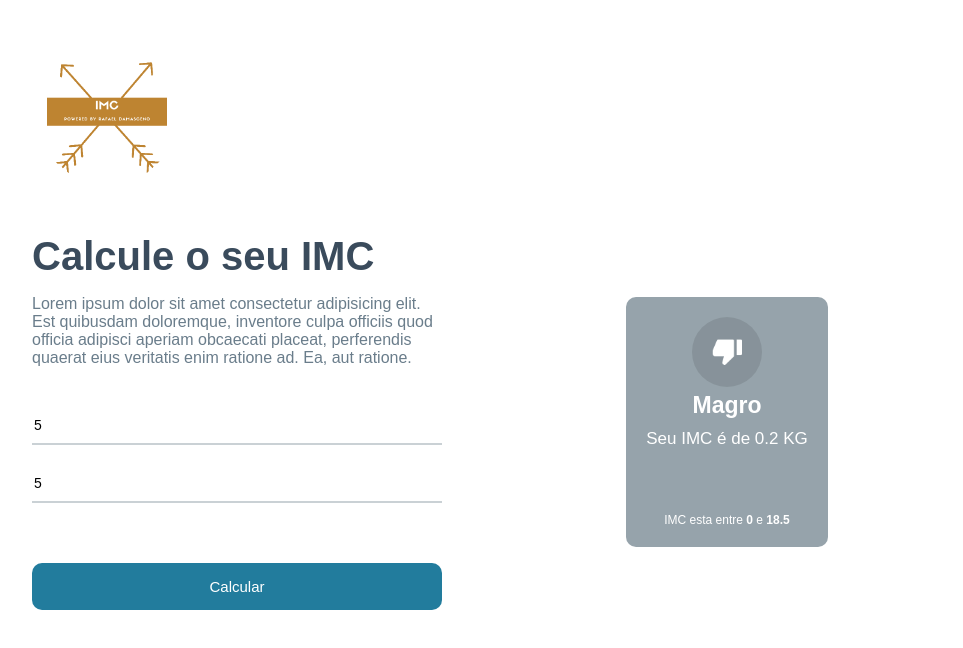
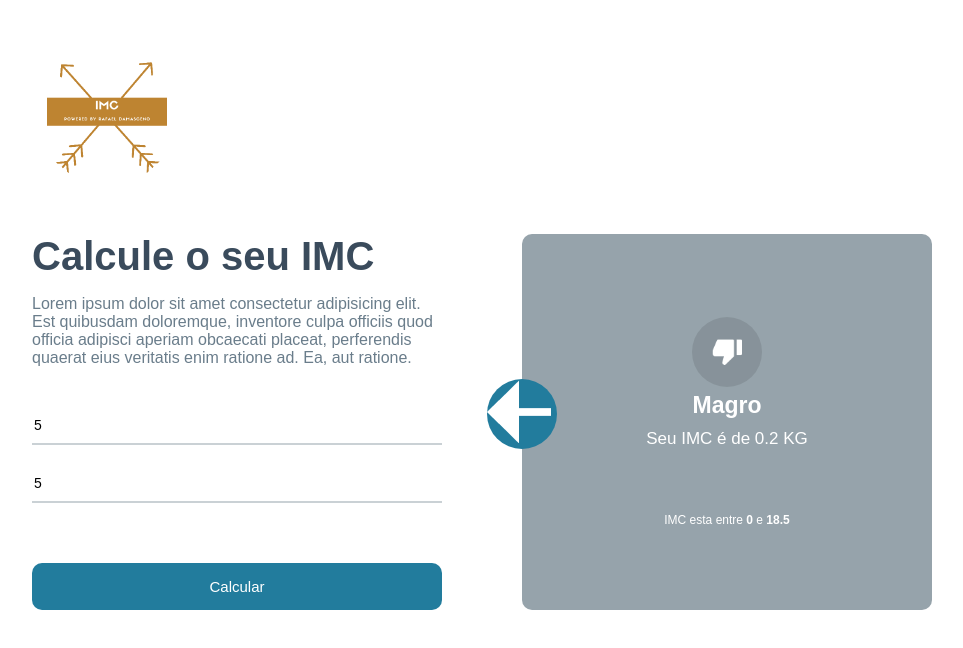
Before and after one commit to RafaelSdm/Calculadora-IMC, a React (Create React App) app in the folder react-calc-imc/: page / in a window 1280 px wide. Both pictures are taken after typing "5", "5" into the empty fields and a click on the button "Calcular". Shown: the top 648 px of the page, without its empty margins (158-1121 px from the left). Built offline with nearby package versions, Linux system fonts and the light colour scheme.

Commit message:
returns done

```diff
--- a/react-calc-imc/src/App.module.css
+++ b/react-calc-imc/src/App.module.css
@@ -99,7 +99,21 @@ header .headerContainer img{
     flex: 1;
     display: flex;
 
-    align-items: center;
-    justify-content: center;
+
 
 }
+
+.container .right .rightArrow{
+    position: absolute;
+    background-color: #227c9d;
+    width: 70px;
+    height: 70px;
+    border-radius: 50%;
+    justify-content: center;
+    align-items: center;
+    cursor: pointer;
+    margin-left: -35px;
+    margin-top: 145px;
+
+
+}
--- a/react-calc-imc/src/App.tsx
+++ b/react-calc-imc/src/App.tsx
@@ -3,6 +3,7 @@ import styles from './App.module.css'
 import logo from './assets/logo.png'
 import {calculateImc, Level, levels} from './helpers/imc'
 import {GridItem} from './components/GridItem'
+import arrow from './assets/leftarrow.png'
 
 
 
@@ -32,6 +33,13 @@ const App = () =>{
     }else{
       window.alert("aí nao bichaooo")
     }
+  }
+
+
+  const handleBackButton = () =>{
+    setShowItem(null)
+    setHeight(0)
+    setWeight(0)
   }
 
 
@@ -75,9 +83,12 @@ const App = () =>{
           {showItem &&
 
             <div className={styles.rightBig} >
-              <div className={styles.rightArrow}>
-                <GridItem item={showItem}/>
+              <div className={styles.rightArrow} onClick={handleBackButton} >
+
+                <img src={arrow} alt=""/>
+
               </div>
+              <GridItem item={showItem}/>
             </div>
 
           }
--- a/react-calc-imc/src/helpers/imc.ts
+++ b/react-calc-imc/src/helpers/imc.ts
@@ -23,8 +23,9 @@ export const calculateImc = (height: number, weight: number) => {
     for(let i in levels){
 
         if(imc >= levels[i].imc[0] && imc < levels[i].imc[1]){
-            levels[i].yourImc =  parseFloat(imc.toFixed(2));
-            return levels[i];
+            let levelCopy: Level = {...levels[i]}
+            levelCopy.yourImc =  parseFloat(imc.toFixed(2));
+            return levelCopy;
         }
 
     }
```
